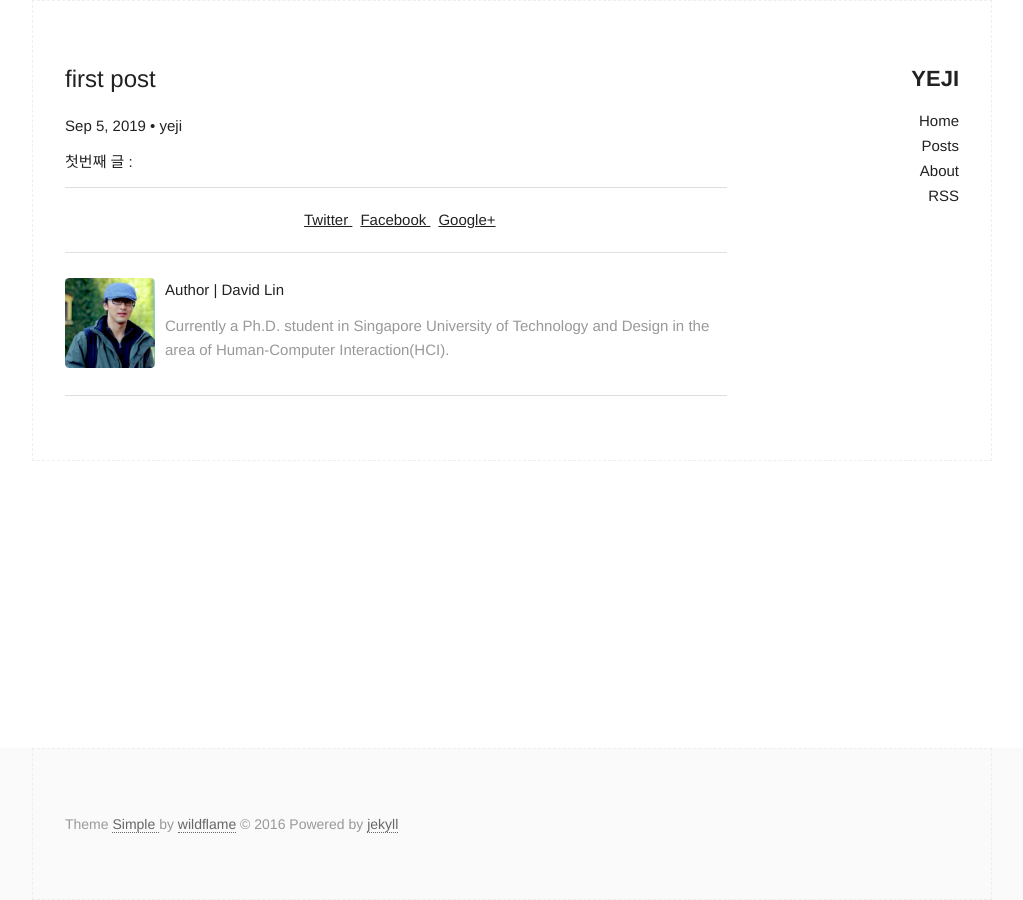
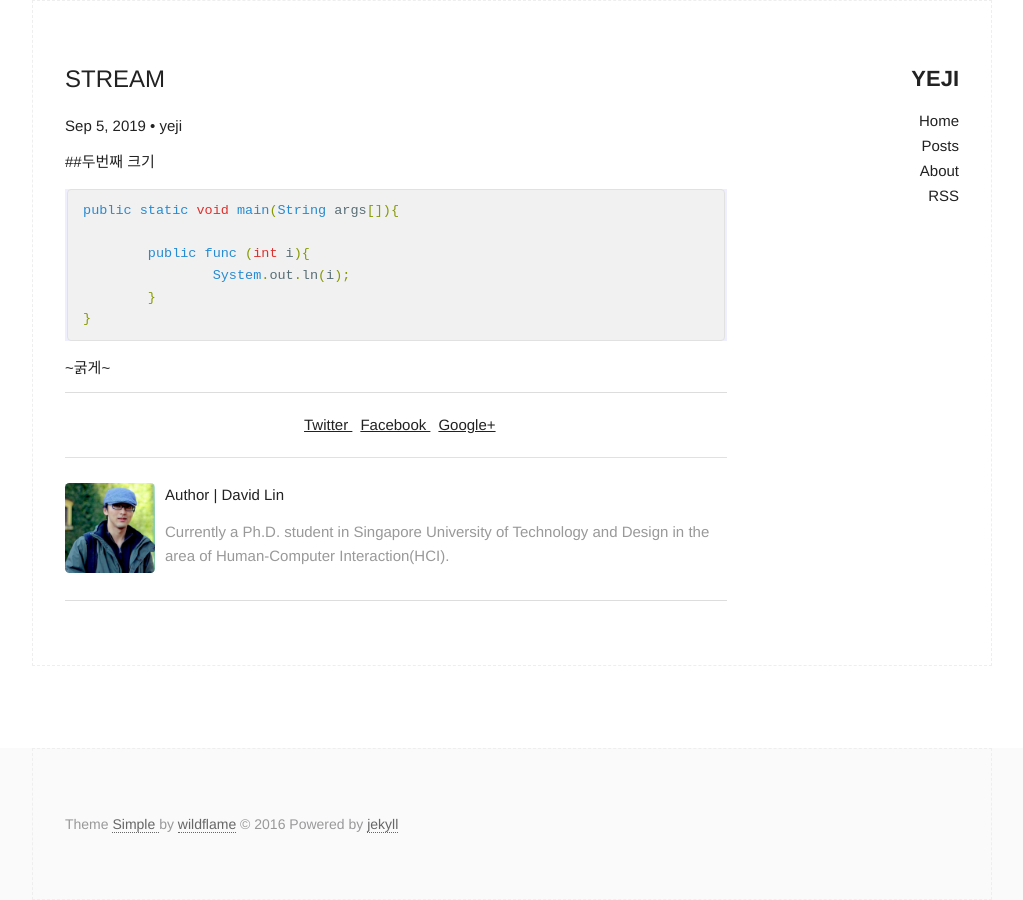
Before and after one commit to yeji0092/yeji0092.github.io, a Jekyll site: the page built from _posts/2019-09-05-firstpost.md, in a window 1280 px wide. Shown: the whole page, without its empty margins (128-1151 px from the left). Built offline with Jekyll 4.4.1, drawn with Linux system fonts in a browser that asks for light colours.

Commit message:
modify firstpost

````diff
--- a/_posts/2019-09-05-firstpost.md
+++ b/_posts/2019-09-05-firstpost.md
@@ -1,6 +1,17 @@
 ---
 layout : post
-title : first post
+title : STREAM
 author : yeji
+
 ---
-첫번째 글 :
+##두번째 크기
+
+```java
+public static void main(String args[]){
+
+	public func (int i){
+		System.out.ln(i);
+	}
+}
+```
+~굵게~
````
